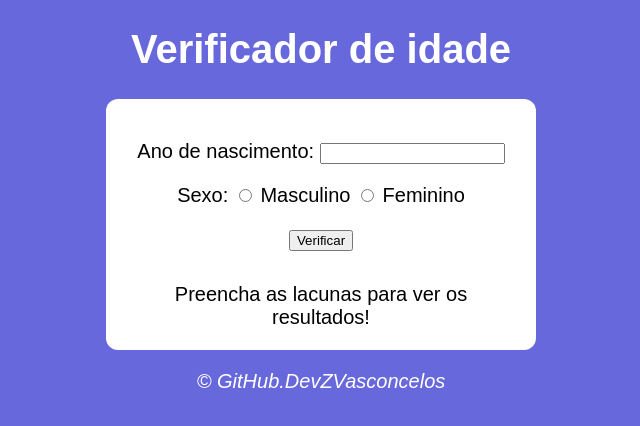
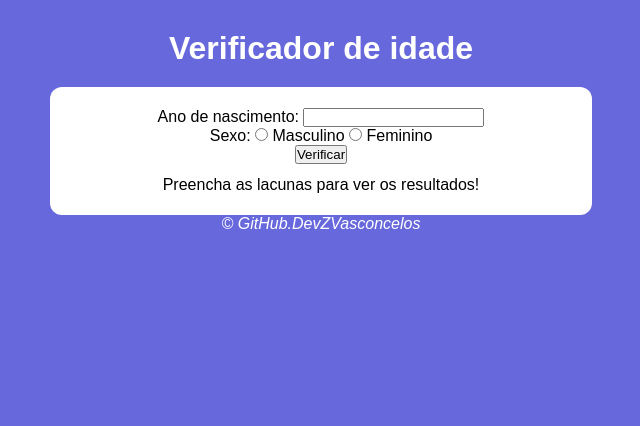
Before and after one commit to DevZVasconcelos/Form-de-idade, a plain HTML site: page index.html in a window 1280 px wide. Shown: the whole page, without its empty margins (319-959 px from the left). Drawn offline with Linux system fonts and the light colour scheme.

Commit message:
teste moble 1.0

```diff
--- a/estilo.style2.css
+++ b/estilo.style2.css
@@ -1,19 +1,26 @@
 @charset "UTF-8";
 
-body {
-    background: rgb(104, 104, 221);
-    font: normal 15pt arial;
+* {
+    font-family: Arial, Helvetica, sans-serif;
+    margin: 0%;
+    padding: 0%;
 }
 
-h1 {
+html, body {
+    background: rgb(104, 104, 221);
+}
+
+header {
     color: white;
     text-align: center;
+    padding: 30px 0px 20px 0px;
+    margin: auto;
 }
 
 section {
     background: white;
     padding: 15px;
-    width: 400px;
+    width: 40vw;
     margin: auto;
     border-radius: 12px;
 }
```
